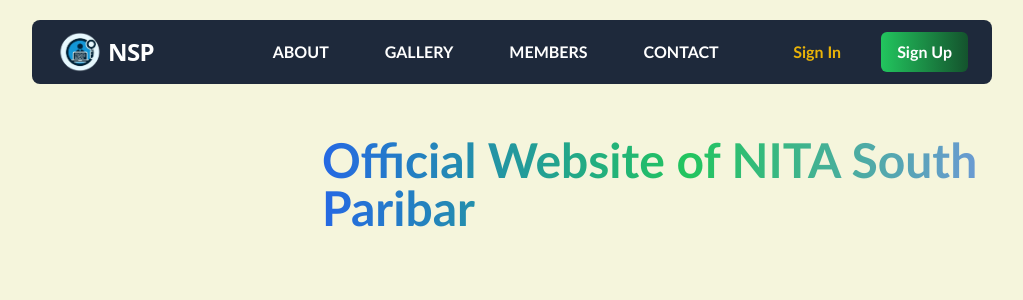
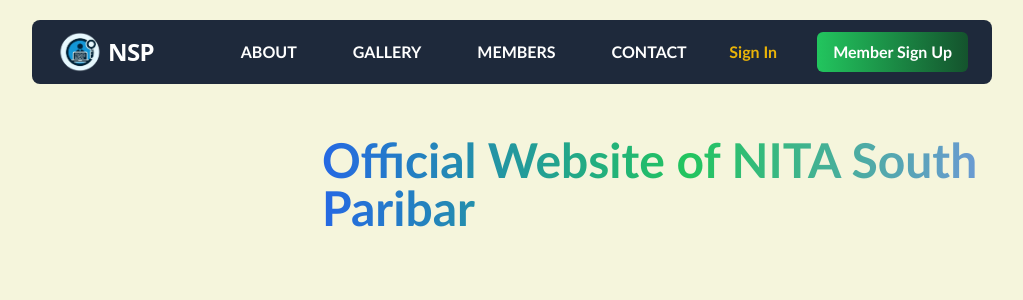
Before and after one commit to NITA-South-Paribar/nsp-web-page, a React (Vite) app: page / in a window 1280 px wide. Shown: the top 300 px of the page, without its empty margins (208-1231 px from the left). Built offline with nearby package versions, Linux system fonts and the light colour scheme.

Commit message:
Sign up button label changed

```diff
--- a/src/components/Navbar/Navbar.jsx
+++ b/src/components/Navbar/Navbar.jsx
@@ -33,7 +33,7 @@
             </Link>
             <Link to="/signup">
               <button className="bg-gradient-to-r from-green-500 to-green-900 py-2 px-4 rounded-md cursor-pointer hover:bg-gradient-to-t hover:from-green-400 hover:to-green-900">
-                Sign Up
+                Member Sign Up
               </button>
             </Link>
           </div>
```
